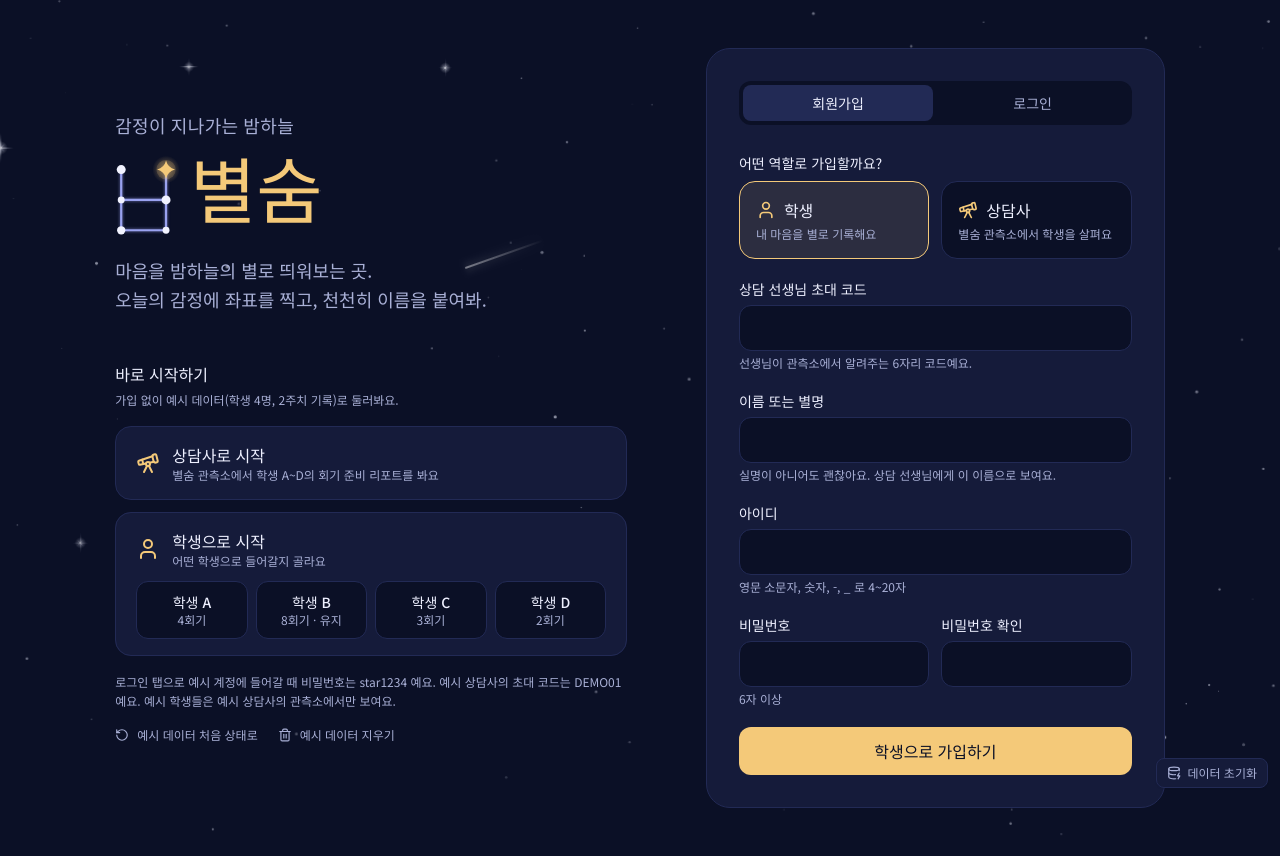
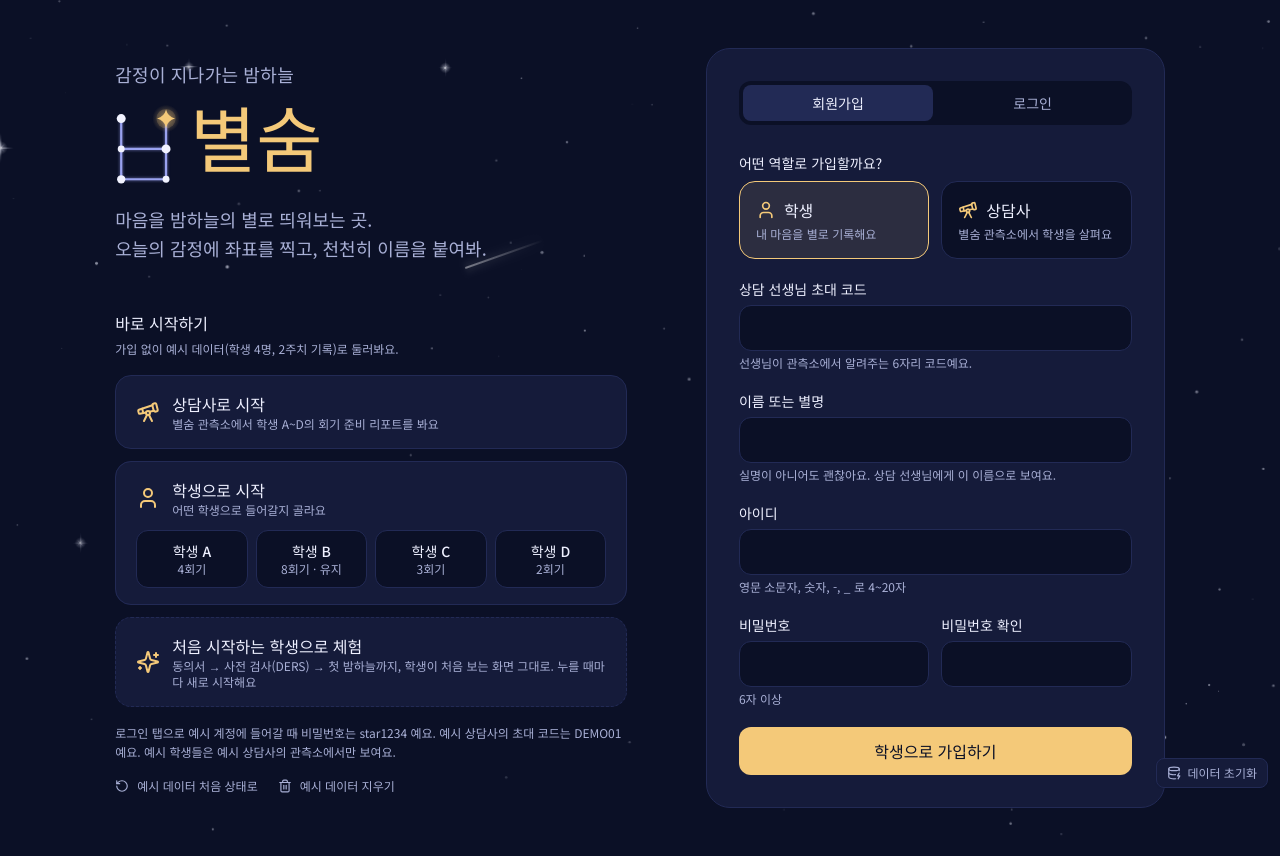
Before and after one commit to sookyung42893-cmd/byeolsum, a React (Vite) app: page / in a window 1280 px wide. Built offline with nearby package versions, Linux system fonts and the light colour scheme; a web font is replaced by a local one.

Commit message:
처음 시작하는 학생 체험: 동의서·사전 검사부터

```diff
--- a/src/context/AppContext.tsx
+++ b/src/context/AppContext.tsx
@@ -1,7 +1,7 @@
 import { createContext, useCallback, useContext, useEffect, useMemo, useState, type ReactNode } from 'react';
 import type { Account, DB, Session, Student } from '../types';
 import { loadDb, loadSession, resetAllData, saveDb, saveSession } from '../data/storage';
-import { removeDemoData, restoreDemoData } from '../data/demo';
+import { removeDemoData, resetFreshStudent, restoreDemoData } from '../data/demo';
 import { DEMO_INVITE_CODE } from '../data/seed';
 import { syncCrisisAlerts } from '../lib/crisis';
 import {
@@ -26,6 +26,8 @@ interface AppContextValue {
   /** 예시 계정으로 비밀번호 없이 들어가기 */
   enterAs: (account: Account) => void;
   logOut: () => void;
+  /** 처음 시작 체험: 기록 없는 새 학생으로 들어가 동의서·사전 검사부터 본다 (누를 때마다 새로) */
+  startFresh: () => void;
   /** 예시 데이터를 처음 상태로 (직접 가입한 계정은 유지) */
   restoreDemo: () => void;
   /** 예시 데이터만 지우기 (직접 가입한 계정은 유지) */
@@ -112,6 +114,12 @@ export function AppProvider({ children }: { children: ReactNode }) {
   const enterAs = useCallback((account: Account) => setSession(sessionFor(account)), [setSession]);
   const logOut = useCallback(() => setSession(null), [setSession]);
 
+  const startFresh = useCallback(() => {
+    const { db: next, account } = resetFreshStudent(db);
+    setDb(next);
+    setSession(sessionFor(account));
+  }, [db, setSession]);
+
   const restoreDemo = useCallback(() => {
     setDb((prev) => restoreDemoData(prev));
     setSession(null);
@@ -128,8 +136,8 @@ export function AppProvider({ children }: { children: ReactNode }) {
   }, []);
 
   const value = useMemo(
-    () => ({ db, updateDb, session, signUp, logIn, enterAs, logOut, restoreDemo, removeDemo, resetAll }),
-    [db, updateDb, session, signUp, logIn, enterAs, logOut, restoreDemo, removeDemo, resetAll],
+    () => ({ db, updateDb, session, signUp, logIn, enterAs, logOut, startFresh, restoreDemo, removeDemo, resetAll }),
+    [db, updateDb, session, signUp, logIn, enterAs, logOut, startFresh, restoreDemo, removeDemo, resetAll],
   );
   return <AppContext.Provider value={value}>{children}</AppContext.Provider>;
 }
--- a/src/data/demo.ts
+++ b/src/data/demo.ts
@@ -1,8 +1,60 @@
-import type { DB } from '../types';
+import type { Account, DB, Student } from '../types';
 import { createSeedData, DEMO_COUNSELOR_ID, DEMO_INVITE_CODE, DEMO_STUDENT_IDS } from './seed';
 import { makeInviteCode } from '../lib/auth';
 
-const isDemoStudent = (id: string) => DEMO_STUDENT_IDS.includes(id);
+/** "처음 시작 체험"용 예시 학생: 동의서·사전 검사부터 보여주려고 누를 때마다 새로 만든다 */
+export const FRESH_STUDENT_ID = 'stu-new';
+export const FRESH_ACCOUNT_ID = 'acc-student-new';
+
+const isDemoStudent = (id: string) => DEMO_STUDENT_IDS.includes(id) || id === FRESH_STUDENT_ID;
+
+/** 처음 시작 체험 학생을 기록 없는 새 상태로 만든다 (동의 전, 사전 검사 전, 1회기) */
+export function resetFreshStudent(db: DB): { db: DB; account: Account } {
+  const now = new Date().toISOString();
+  const mine = (x: { studentId: string }) => x.studentId !== FRESH_STUDENT_ID;
+  const checkIns = db.checkIns.filter(mine);
+  const kept = new Set(checkIns.map((c) => c.id));
+  const account: Account = {
+    id: FRESH_ACCOUNT_ID,
+    username: 'student-new',
+    // 비밀번호로는 들어갈 수 없는 체험 전용 계정
+    passwordHash: '-',
+    role: 'student',
+    displayName: '처음 학생',
+    studentId: FRESH_STUDENT_ID,
+    createdAt: now,
+    demo: true,
+  };
+  const student: Student = {
+    id: FRESH_STUDENT_ID,
+    name: '처음 학생',
+    currentSession: 1,
+    sessionStartedAt: now,
+    nextSessionDate: null,
+    mode: '회기중',
+    joinedAt: now,
+    counselorId: DEMO_COUNSELOR_ID,
+    heartExperimentOff: false,
+  };
+  return {
+    account,
+    db: {
+      ...db,
+      accounts: [...db.accounts.filter((a) => a.id !== FRESH_ACCOUNT_ID), account],
+      students: [...db.students.filter((s) => s.id !== FRESH_STUDENT_ID), student],
+      checkIns,
+      strategyUses: db.strategyUses.filter((u) => kept.has(u.checkInId)),
+      meteorSessions: db.meteorSessions.filter(mine),
+      missionProgress: db.missionProgress.filter(mine),
+      challenges: db.challenges.filter(mine),
+      trustedContacts: db.trustedContacts.filter(mine),
+      consents: db.consents.filter(mine),
+      assessments: db.assessments.filter(mine),
+      letters: db.letters.filter(mine),
+      crisisAlerts: db.crisisAlerts.filter(mine),
+    },
+  };
+}
 
 /** 예시 계정·학생·기록만 지운다. 직접 가입한 계정과 그 기록은 그대로 */
 export function removeDemoData(db: DB): DB {
--- a/src/pages/Welcome.tsx
+++ b/src/pages/Welcome.tsx
@@ -1,11 +1,12 @@
 import { useId, useState, type FormEvent, type ReactNode } from 'react';
 import { useNavigate } from 'react-router-dom';
-import { RotateCcw, Telescope, Trash2, User } from 'lucide-react';
+import { RotateCcw, Sparkles, Telescope, Trash2, User } from 'lucide-react';
 import { useApp } from '../context/AppContext';
 import StarField from '../components/StarField';
 import Logo from '../components/Logo';
 import { askConfirm } from '../lib/confirm';
 import { DEMO_INVITE_CODE, DEMO_PASSWORD } from '../data/seed';
+import { FRESH_ACCOUNT_ID } from '../data/demo';
 import { PASSWORD_RULE, USERNAME_RULE, type SignUpErrors, type SignUpInput } from '../lib/auth';
 import type { Account, Role } from '../types';
 
@@ -181,7 +182,7 @@ function LogInForm({ onDone }: { onDone: (a: Account) => void }) {
 }
 
 export default function Welcome() {
-  const { db, enterAs, restoreDemo, removeDemo } = useApp();
+  const { db, enterAs, startFresh, restoreDemo, removeDemo } = useApp();
   const navigate = useNavigate();
   const [tab, setTab] = useState<Tab>('signup');
 
@@ -190,7 +191,7 @@ export default function Welcome() {
   const demoAccounts = db.accounts.filter((a) => a.demo);
   const demoCounselor = demoAccounts.find((a) => a.role === 'counselor');
   const demoStudents = demoAccounts
-    .filter((a) => a.role === 'student')
+    .filter((a) => a.role === 'student' && a.id !== FRESH_ACCOUNT_ID)
     .map((account) => ({ account, student: db.students.find((s) => s.id === account.studentId) }));
 
   const handleRestore = () => {
@@ -277,6 +278,21 @@ export default function Welcome() {
               </fieldset>
             )}
 
+            <button
+              type="button"
+              onClick={() => {
+                startFresh();
+                navigate('/student/sky');
+              }}
+              className="mt-3 flex w-full items-center gap-3 rounded-2xl border border-dashed border-night-line bg-night-card px-5 py-4 text-left transition hover:border-night-star"
+            >
+              <Sparkles aria-hidden="true" className="h-6 w-6 shrink-0 text-night-star" />
+              <span>
+                <span className="block font-medium text-night-text">처음 시작하는 학생으로 체험</span>
+                <span className="block text-xs text-night-sub">동의서 → 사전 검사(DERS) → 첫 밤하늘까지, 학생이 처음 보는 화면 그대로. 누를 때마다 새로 시작해요</span>
+              </span>
+            </button>
+
             <p className="mt-4 text-xs leading-relaxed text-night-sub">
               로그인 탭으로 예시 계정에 들어갈 때 비밀번호는 {DEMO_PASSWORD} 예요. 예시 상담사의 초대 코드는{' '}
               {DEMO_INVITE_CODE} 예요. 예시 학생들은 예시 상담사의 관측소에서만 보여요.
```
